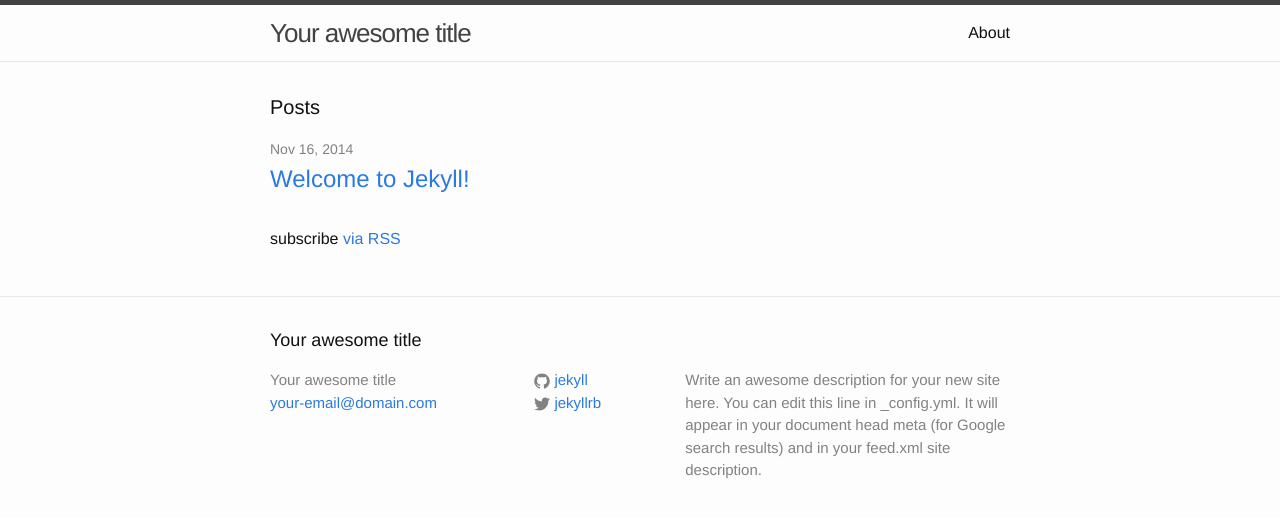
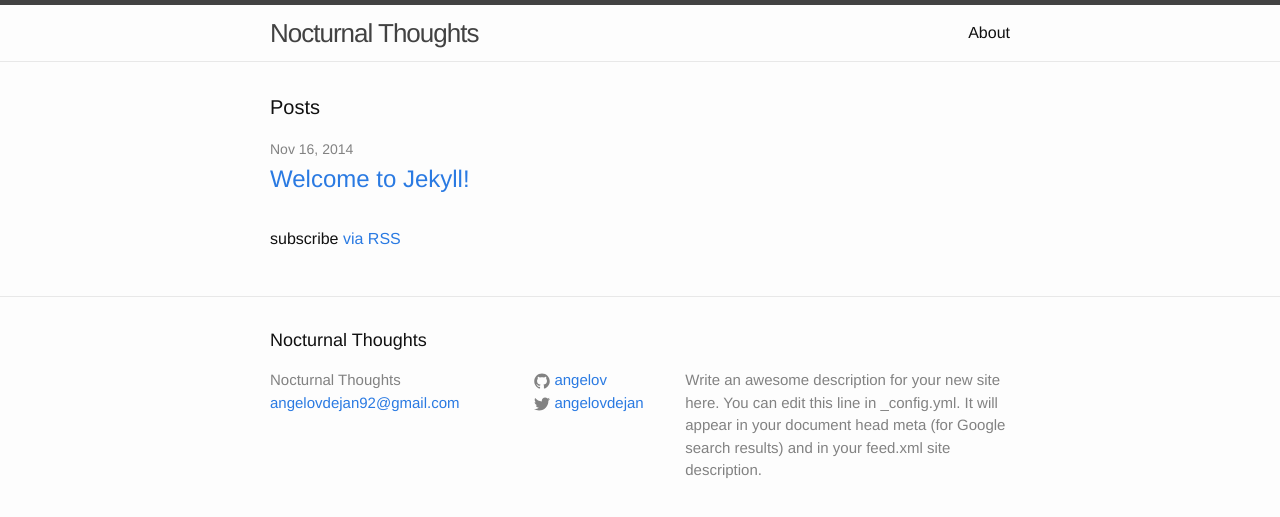
Before and after one commit to angelov/angelov.github.io, a Jekyll site: the page built from index.html, in a window 1280 px wide. Shown: the top 517 px of the page. Built offline with Jekyll 4.4.1, drawn with Linux system fonts in a browser that asks for light colours.

Commit message:
some basic configuration

```diff
--- a/_config.yml
+++ b/_config.yml
@@ -1,14 +1,14 @@
 # Site settings
-title: Your awesome title
-email: your-email@domain.com
+title: Nocturnal Thoughts
+email: angelovdejan92@gmail.com
 description: > # this means to ignore newlines until "baseurl:"
   Write an awesome description for your new site here. You can edit this
   line in _config.yml. It will appear in your document head meta (for
   Google search results) and in your feed.xml site description.
 baseurl: "" # the subpath of your site, e.g. /blog/
-url: "http://yourdomain.com" # the base hostname & protocol for your site
-twitter_username: jekyllrb
-github_username:  jekyll
+url: "http://angelovdejan.me" # the base hostname & protocol for your site
+twitter_username: angelovdejan
+github_username:  angelov
 
 # Build settings
 markdown: kramdown
```
